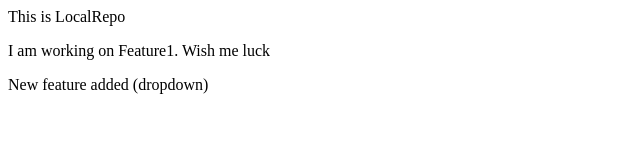
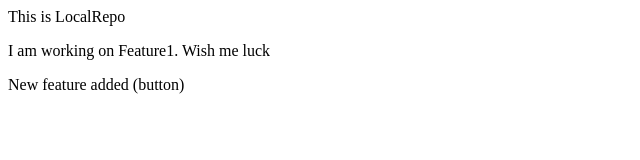
Before and after one commit to kartekjadhav/Local_Repo, a plain HTML site: page index.html in a window 1280 px wide. Shown: the full height of the page, 0-640 px from the left. Drawn offline with Linux system fonts and the light colour scheme.

Commit message:
Button added

```diff
--- a/index.html
+++ b/index.html
@@ -1,4 +1,4 @@
 <p>This is LocalRepo</p>
 <p>I am working on Feature1. Wish me luck</p>
 
-<p>New feature added (dropdown)</p>
+<p>New feature added (button)</p>
```
